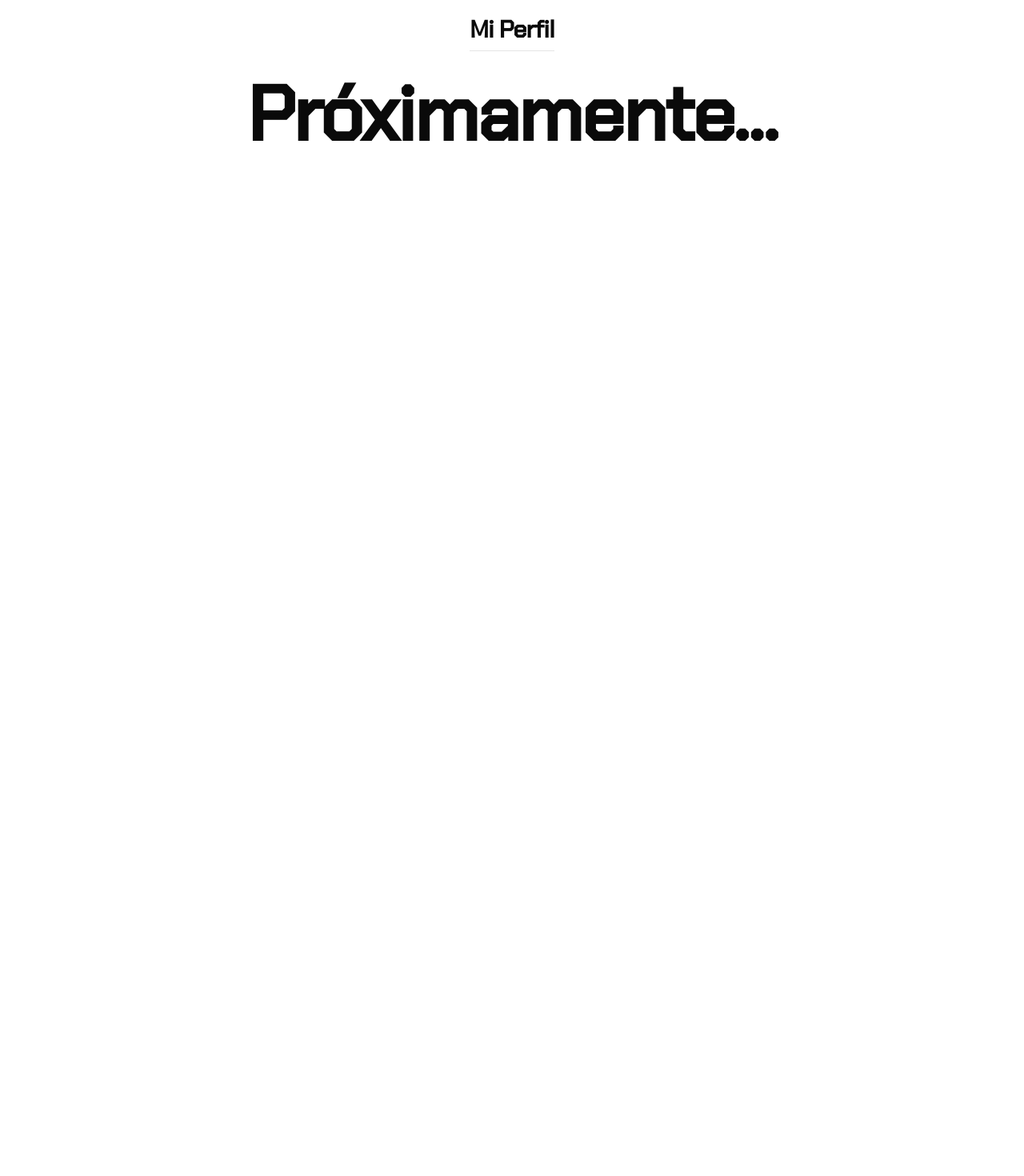
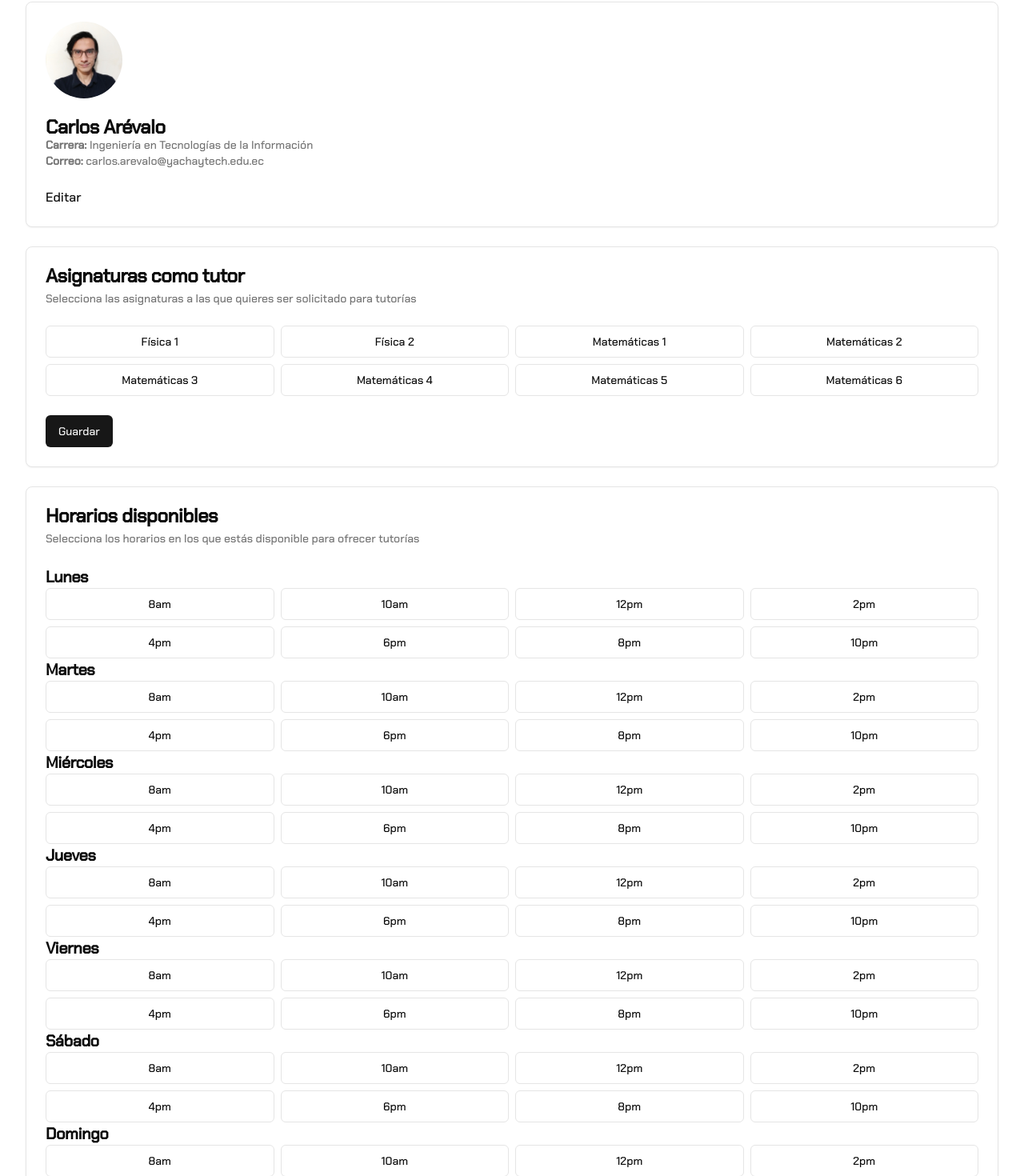
Before and after one commit to carlosandresat/tuto-u, a Next.js app: page /home/myprofile in a window 1280 px wide. Shown: the part 307-1777 px from the top of the page at 80% size. Before the commit the page ends 800 px from the top, so only its background shows below. Built offline with nearby package versions, Linux system fonts and the light colour scheme.

Commit message:
feat: initialize myprofile page; add information, signatures and schedules sections

```diff
--- a/src/app/home/myprofile/page.tsx
+++ b/src/app/home/myprofile/page.tsx
@@ -1,15 +1,180 @@
+import {
+  Card,
+  CardContent,
+  CardDescription,
+  CardFooter,
+  CardHeader,
+  CardTitle,
+} from "@/components/ui/card";
+import Image from "next/image";
+import { Button } from "@/components/ui/button";
+import {
+  ToggleGroup,
+  ToggleGroupItem,
+} from "@/components/ui/toggle-group"
+import { Car } from "lucide-react";
+
 export default function MyProfile() {
   return (
     <>
-      <section className="min-h-screen w-full py-12 flex items-center justify-center flex-col">
-        <h2 className="scroll-m-20 border-b pb-2 text-3xl font-semibold tracking-tight mt-32 md:mt-6 max-w-screen-xl">
+      <section className="w-full py-12 flex items-center justify-center flex-col">
+        <h2 className="scroll-m-20 border-b pb-2 text-3xl font-semibold tracking-tight pt-32 md:mt-6 max-w-screen-xl">
           Mi Perfil
         </h2>
 
-        <div className="flex mt-8">
-        <h1 className="scroll-m-20 text-4xl md:text-6xl font-extrabold tracking-tight lg:text-8xl">
-            Próximamente...
-          </h1>
+        <div className="flex mt-8 max-w-screen-xl w-full p-8 flex-col">
+          <Card className="w-full">
+            <CardHeader>
+              <Image
+                src="/photos/carlos.arevalo.jpg"
+                alt="Carlos Arévalo"
+                width={96}
+                height={96}
+                className="w-24 h-24 rounded-full"
+              />
+            </CardHeader>
+            <CardContent>
+              <CardTitle>Carlos Arévalo</CardTitle>
+              <CardDescription>
+                <p>
+                  <span className="font-bold">Carrera:</span> Ingeniería en
+                  Tecnologías de la Información
+                </p>
+                <p>
+                  <span className="font-bold">Correo:</span>{" "}
+                  <a href="mailto:carlos.arevalo@yachaytech.edu.ec">carlos.arevalo@yachaytech.edu.ec</a>
+                </p>
+              </CardDescription>
+            </CardContent>
+            <CardFooter>
+              <button className="btn">Editar</button>
+            </CardFooter>
+
+          </Card>
+          <Card className="w-full mt-6">
+            <CardHeader>
+              <CardTitle>Asignaturas como tutor</CardTitle>
+              <CardDescription>Selecciona las asignaturas a las que quieres ser solicitado para tutorías</CardDescription>
+            </CardHeader>
+            <CardContent>
+              <ToggleGroup type="multiple" variant="outline">
+                <ToggleGroupItem value="Fisica 1" aria-label="Toggle Física 1"> Física 1 </ToggleGroupItem>
+                <ToggleGroupItem value="Fisica 2" aria-label="Toggle Física 2"> Física 2 </ToggleGroupItem>
+                <ToggleGroupItem value="Matemáticas 1" aria-label="Toggle Matemáticas 1"> Matemáticas 1 </ToggleGroupItem>
+                <ToggleGroupItem value="Matemáticas 2" aria-label="Toggle Matemáticas 2"> Matemáticas 2 </ToggleGroupItem>
+                <ToggleGroupItem value="Matemáticas 3" aria-label="Toggle Matemáticas 3"> Matemáticas 3 </ToggleGroupItem>
+                <ToggleGroupItem value="Matemáticas 4" aria-label="Toggle Matemáticas 4"> Matemáticas 4 </ToggleGroupItem>
+                <ToggleGroupItem value="Matemáticas 5" aria-label="Toggle Matemáticas 5"> Matemáticas 5 </ToggleGroupItem>
+                <ToggleGroupItem value="Matemáticas 6" aria-label="Toggle Matemáticas 6"> Matemáticas 6 </ToggleGroupItem>
+
+              </ToggleGroup>
+            </CardContent>
+            <CardFooter>
+              <Button>Guardar</Button>
+            </CardFooter>
+          </Card>
+          <Card className="w-full mt-6">
+            <CardHeader>
+              <CardTitle>Horarios disponibles</CardTitle>
+              <CardDescription>Selecciona los horarios en los que estás disponible para ofrecer tutorías</CardDescription>
+            </CardHeader>
+            <CardContent>
+              <h3 className="scroll-m-20 text-xl font-semibold tracking-tight">
+                Lunes
+              </h3>
+              <ToggleGroup type="multiple" variant="outline">
+                <ToggleGroupItem value="8am" aria-label="Toggle 8am"> 8am </ToggleGroupItem>
+                <ToggleGroupItem value="10am" aria-label="Toggle 10am"> 10am </ToggleGroupItem>
+                <ToggleGroupItem value="12pm" aria-label="Toggle 2pm"> 12pm </ToggleGroupItem>
+                <ToggleGroupItem value="2pm" aria-label="Toggle 2pm"> 2pm </ToggleGroupItem>
+                <ToggleGroupItem value="4pm" aria-label="Toggle 4pm"> 4pm </ToggleGroupItem>
+                <ToggleGroupItem value="6pm" aria-label="Toggle 6pm"> 6pm </ToggleGroupItem>
+                <ToggleGroupItem value="8pm" aria-label="Toggle 8pm"> 8pm </ToggleGroupItem>
+                <ToggleGroupItem value="10pm" aria-label="Toggle 10pm"> 10pm </ToggleGroupItem>
+              </ToggleGroup>
+              <h3 className="scroll-m-20 text-xl font-semibold tracking-tight">
+                Martes
+              </h3>
+              <ToggleGroup type="multiple" variant="outline">
+                <ToggleGroupItem value="8am" aria-label="Toggle 8am"> 8am </ToggleGroupItem>
+                <ToggleGroupItem value="10am" aria-label="Toggle 10am"> 10am </ToggleGroupItem>
+                <ToggleGroupItem value="12pm" aria-label="Toggle 2pm"> 12pm </ToggleGroupItem>
+                <ToggleGroupItem value="2pm" aria-label="Toggle 2pm"> 2pm </ToggleGroupItem>
+                <ToggleGroupItem value="4pm" aria-label="Toggle 4pm"> 4pm </ToggleGroupItem>
+                <ToggleGroupItem value="6pm" aria-label="Toggle 6pm"> 6pm </ToggleGroupItem>
+                <ToggleGroupItem value="8pm" aria-label="Toggle 8pm"> 8pm </ToggleGroupItem>
+                <ToggleGroupItem value="10pm" aria-label="Toggle 10pm"> 10pm </ToggleGroupItem>
+              </ToggleGroup>
+              <h3 className="scroll-m-20 text-xl font-semibold tracking-tight">
+                Miércoles
+              </h3>
+              <ToggleGroup type="multiple" variant="outline">
+                <ToggleGroupItem value="8am" aria-label="Toggle 8am"> 8am </ToggleGroupItem>
+                <ToggleGroupItem value="10am" aria-label="Toggle 10am"> 10am </ToggleGroupItem>
+                <ToggleGroupItem value="12pm" aria-label="Toggle 2pm"> 12pm </ToggleGroupItem>
+                <ToggleGroupItem value="2pm" aria-label="Toggle 2pm"> 2pm </ToggleGroupItem>
+                <ToggleGroupItem value="4pm" aria-label="Toggle 4pm"> 4pm </ToggleGroupItem>
+                <ToggleGroupItem value="6pm" aria-label="Toggle 6pm"> 6pm </ToggleGroupItem>
+                <ToggleGroupItem value="8pm" aria-label="Toggle 8pm"> 8pm </ToggleGroupItem>
+                <ToggleGroupItem value="10pm" aria-label="Toggle 10pm"> 10pm </ToggleGroupItem>
+              </ToggleGroup>
+              <h3 className="scroll-m-20 text-xl font-semibold tracking-tight">
+                Jueves
+              </h3>
+              <ToggleGroup type="multiple" variant="outline">
+                <ToggleGroupItem value="8am" aria-label="Toggle 8am"> 8am </ToggleGroupItem>
+                <ToggleGroupItem value="10am" aria-label="Toggle 10am"> 10am </ToggleGroupItem>
+                <ToggleGroupItem value="12pm" aria-label="Toggle 2pm"> 12pm </ToggleGroupItem>
+                <ToggleGroupItem value="2pm" aria-label="Toggle 2pm"> 2pm </ToggleGroupItem>
+                <ToggleGroupItem value="4pm" aria-label="Toggle 4pm"> 4pm </ToggleGroupItem>
+                <ToggleGroupItem value="6pm" aria-label="Toggle 6pm"> 6pm </ToggleGroupItem>
+                <ToggleGroupItem value="8pm" aria-label="Toggle 8pm"> 8pm </ToggleGroupItem>
+                <ToggleGroupItem value="10pm" aria-label="Toggle 10pm"> 10pm </ToggleGroupItem>
+              </ToggleGroup>
+              <h3 className="scroll-m-20 text-xl font-semibold tracking-tight">
+                Viernes
+              </h3>
+              <ToggleGroup type="multiple" variant="outline">
+                <ToggleGroupItem value="8am" aria-label="Toggle 8am"> 8am </ToggleGroupItem>
+                <ToggleGroupItem value="10am" aria-label="Toggle 10am"> 10am </ToggleGroupItem>
+                <ToggleGroupItem value="12pm" aria-label="Toggle 2pm"> 12pm </ToggleGroupItem>
+                <ToggleGroupItem value="2pm" aria-label="Toggle 2pm"> 2pm </ToggleGroupItem>
+                <ToggleGroupItem value="4pm" aria-label="Toggle 4pm"> 4pm </ToggleGroupItem>
+                <ToggleGroupItem value="6pm" aria-label="Toggle 6pm"> 6pm </ToggleGroupItem>
+                <ToggleGroupItem value="8pm" aria-label="Toggle 8pm"> 8pm </ToggleGroupItem>
+                <ToggleGroupItem value="10pm" aria-label="Toggle 10pm"> 10pm </ToggleGroupItem>
+              </ToggleGroup>
+              <h3 className="scroll-m-20 text-xl font-semibold tracking-tight">
+                Sábado
+              </h3>
+              <ToggleGroup type="multiple" variant="outline">
+                <ToggleGroupItem value="8am" aria-label="Toggle 8am"> 8am </ToggleGroupItem>
+                <ToggleGroupItem value="10am" aria-label="Toggle 10am"> 10am </ToggleGroupItem>
+                <ToggleGroupItem value="12pm" aria-label="Toggle 2pm"> 12pm </ToggleGroupItem>
+                <ToggleGroupItem value="2pm" aria-label="Toggle 2pm"> 2pm </ToggleGroupItem>
+                <ToggleGroupItem value="4pm" aria-label="Toggle 4pm"> 4pm </ToggleGroupItem>
+                <ToggleGroupItem value="6pm" aria-label="Toggle 6pm"> 6pm </ToggleGroupItem>
+                <ToggleGroupItem value="8pm" aria-label="Toggle 8pm"> 8pm </ToggleGroupItem>
+                <ToggleGroupItem value="10pm" aria-label="Toggle 10pm"> 10pm </ToggleGroupItem>
+              </ToggleGroup>
+              <h3 className="scroll-m-20 text-xl font-semibold tracking-tight">
+                Domingo
+              </h3>
+              <ToggleGroup type="multiple" variant="outline">
+                <ToggleGroupItem value="8am" aria-label="Toggle 8am"> 8am </ToggleGroupItem>
+                <ToggleGroupItem value="10am" aria-label="Toggle 10am"> 10am </ToggleGroupItem>
+                <ToggleGroupItem value="12pm" aria-label="Toggle 2pm"> 12pm </ToggleGroupItem>
+                <ToggleGroupItem value="2pm" aria-label="Toggle 2pm"> 2pm </ToggleGroupItem>
+                <ToggleGroupItem value="4pm" aria-label="Toggle 4pm"> 4pm </ToggleGroupItem>
+                <ToggleGroupItem value="6pm" aria-label="Toggle 6pm"> 6pm </ToggleGroupItem>
+                <ToggleGroupItem value="8pm" aria-label="Toggle 8pm"> 8pm </ToggleGroupItem>
+                <ToggleGroupItem value="10pm" aria-label="Toggle 10pm"> 10pm </ToggleGroupItem>
+              </ToggleGroup>
+            </CardContent>
+            <CardFooter>
+              <Button>Guardar</Button>
+            </CardFooter>
+          </Card>
 
         </div>
       </section>
--- a/src/components/ui/toggle-group.tsx
+++ b/src/components/ui/toggle-group.tsx
@@ -21,7 +21,7 @@ const ToggleGroup = React.forwardRef<
 >(({ className, variant, size, children, ...props }, ref) => (
   <ToggleGroupPrimitive.Root
     ref={ref}
-    className={cn("flex items-center justify-center gap-1", className)}
+    className={cn("items-center justify-center gap-2 grid grid-cols-1 md:grid-cols-2 lg:grid-cols-3 xl:grid-cols-4 2xl:grid-cols-5", className)}
     {...props}
   >
     <ToggleGroupContext.Provider value={{ variant, size }}>
```
